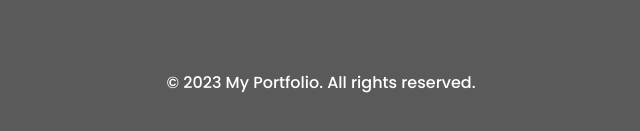
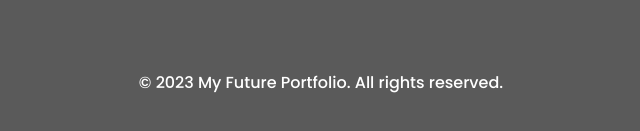
Before and after one commit to solajm/Kodego-Portfolio-Activity, a plain HTML site: page Sola - Portfolio draft.html in a window 1280 px wide. Shown: the part 1976-2107 px from the top of the page, without its empty margins (319-959 px from the left). Drawn offline with Linux system fonts and the light colour scheme.

Commit message:
Testing - Added word to footer.

```diff
--- a/Sola - Portfolio draft.html
+++ b/Sola - Portfolio draft.html
@@ -81,7 +81,7 @@
 		</div>
 </body>
 <footer>
-	<p>© 2023 My Portfolio. All rights reserved.</p>
+	<p>© 2023 My Future Portfolio. All rights reserved.</p>
 </footer>
 </div>
 
```
